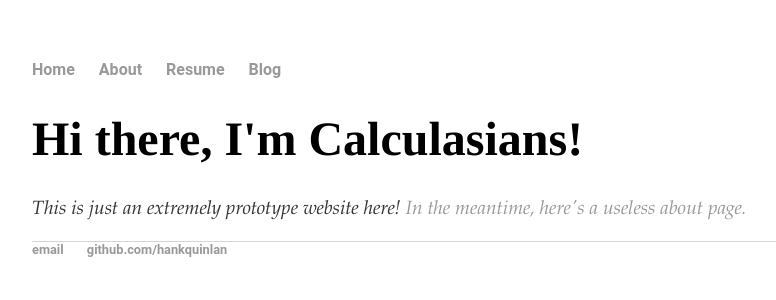
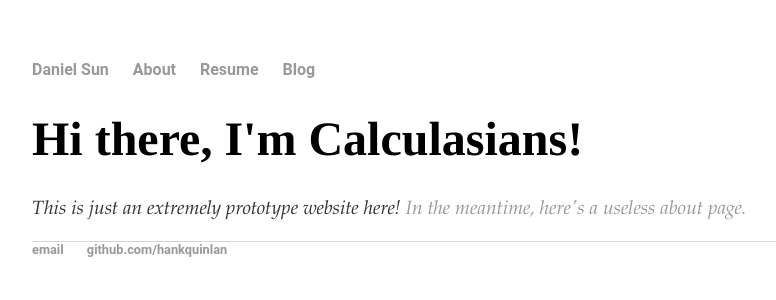
Before and after one commit to Calculasians/calculasians.github.io, a Jekyll site: the page built from index.html, in a window 1280 px wide. Shown: the top 300 px of the page, without its empty margins (160-936 px from the left). Built offline with Jekyll 4.4.1, drawn with Linux system fonts in a browser that asks for light colours.

Commit message:
Update default.html

```diff
--- a/_layouts/default.html
+++ b/_layouts/default.html
@@ -8,7 +8,7 @@
 		<body>
 			<nav>
 	    		<ul>
-	        		<li><a href="/">Home</a></li>
+	        		<li><a href="/">Daniel Sun</a></li>
 		        	<li><a href="/about">About</a></li>
 	        		<li><a href="/resume">Resume</a></li>
 	        		<li><a href="/blog">Blog</a></li>
```
